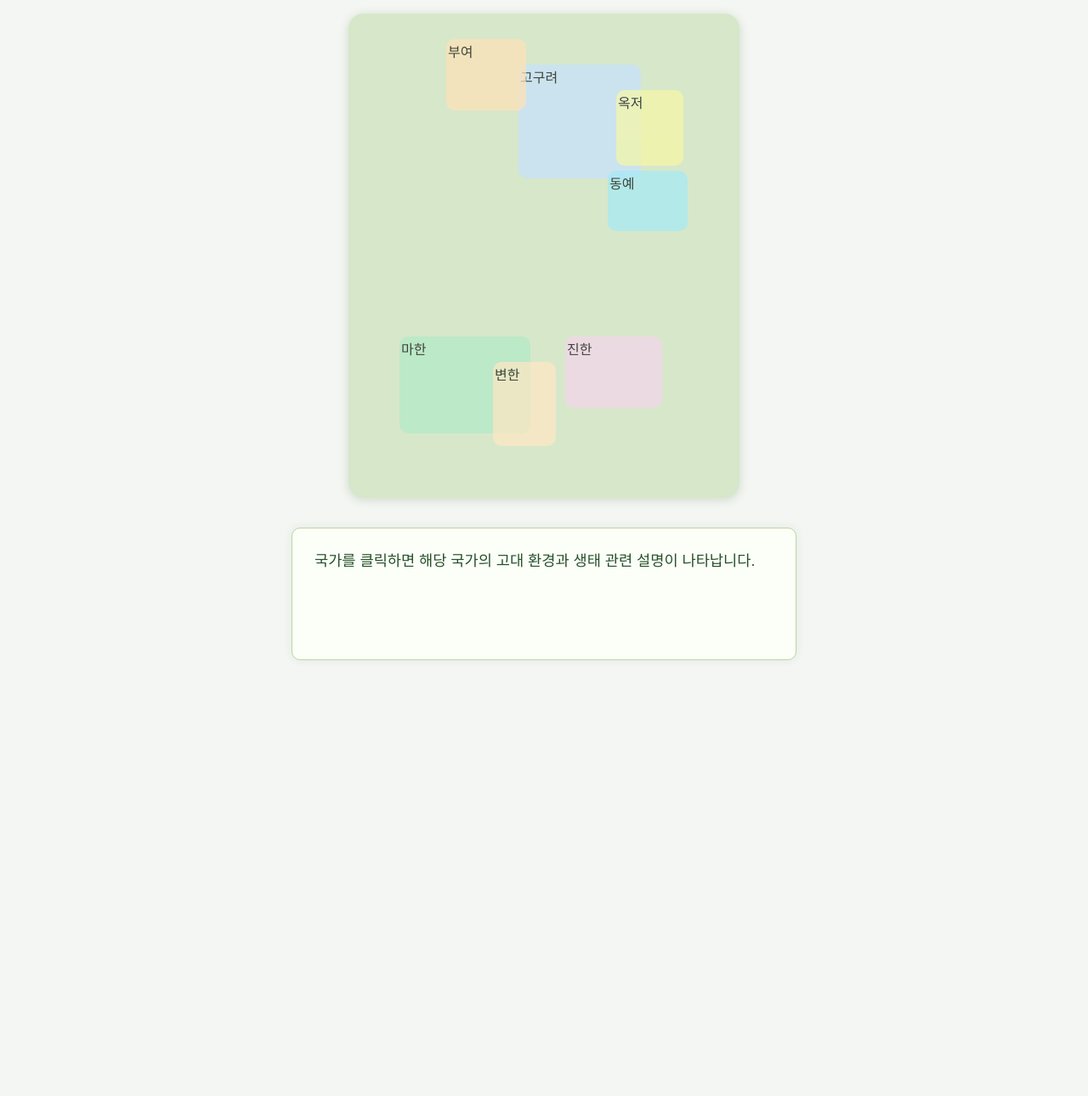
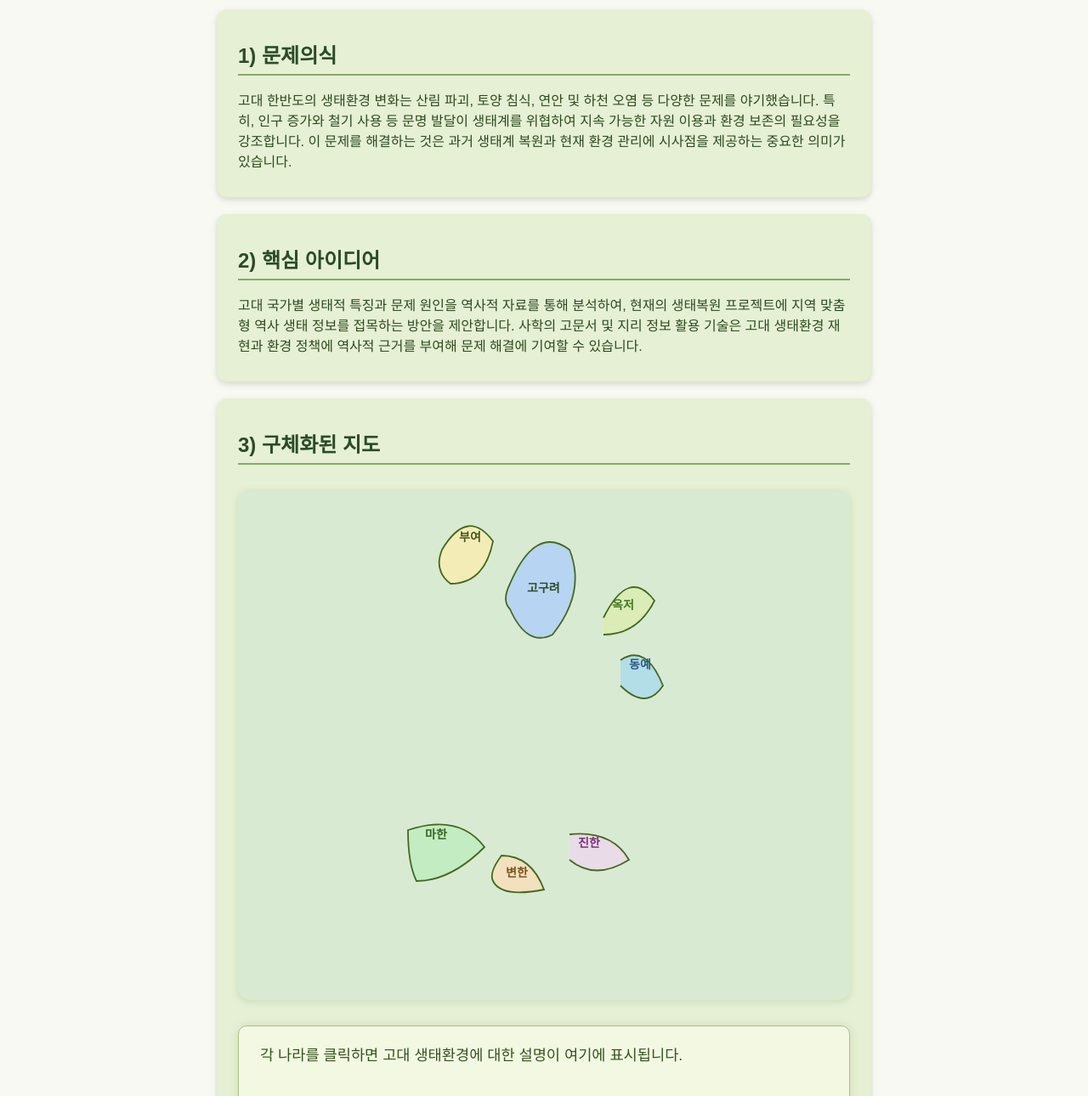
Before and after one commit to uchaechae/historial, a plain HTML site: page index.html in a window 1280 px wide. Shown: the part 90-1380 px from the top of the page at 85% size. Before the commit the page ends 902 px from the top, so only its background shows below. Drawn offline with Linux system fonts and the light colour scheme.

Commit message:
Update index.html

```diff
--- a/index.html
+++ b/index.html
@@ -1,110 +1,156 @@
 <!DOCTYPE html>
 <html lang="ko">
 <head>
-    <meta charset="UTF-8">
-    <title>고대 한반도 7국 생태환경 탐구</title>
+    <meta charset="UTF-8" />
+    <title>사학 관점 생태환경 해결 아이디어 웹앱</title>
     <style>
         body {
-            background: #f3f6f2;
             font-family: '맑은 고딕', Arial, sans-serif;
+            background-color: #f9f9f4;
             margin: 0; padding: 0;
+            color: #2e4a20;
         }
-        h1 {
+        header {
+            background-color: #a4c68f;
+            padding: 20px;
             text-align: center;
+            font-size: 1.8em;
+            font-weight: bold;
+            color: #1b2a10;
+        }
+        section {
+            max-width: 720px;
+            margin: 20px auto;
+            padding: 15px 25px;
+            background-color: #e6f0d4;
+            border-radius: 12px;
+            box-shadow: 0 3px 7px rgb(100 120 70 / 0.25);
+        }
+        h2 {
             color: #2a4c28;
-            margin-top: 30px;
+            margin-bottom: 12px;
+            border-bottom: 2px solid #8ba967;
+            padding-bottom: 6px;
         }
         .map-container {
-            display: flex;
-            justify-content: center;
-            margin: 30px 0 10px 0;
+            max-width: 740px;
+            margin: 30px auto;
+            background: #d9ead3;
+            border-radius: 14px;
+            box-shadow: 0 2px 8px rgba(90,120,40,0.18);
+            position: relative;
+            height: 600px;
         }
-        .korea-map {
-            position: relative;
-            width: 460px;
-            height: 570px;
-            background: #d7e7ca;
-            border-radius: 18px;
-            box-shadow: 0 2px 12px rgba(60,80,40,0.18);
-            overflow: hidden;
+        /* 구체적 지도 스타일 */
+        svg {
+            width: 100%;
+            height: 100%;
         }
         .region {
-            position: absolute;
             cursor: pointer;
-            border-radius: 10px;
-            opacity: 0.7;
-            border: 2px solid transparent;
-            transition: opacity 0.15s, border 0.2s;
+            fill-opacity: 0.7;
+            stroke: #43691f;
+            stroke-width: 1.8px;
+            transition: fill-opacity 0.3s, stroke-width 0.3s;
         }
-        .region:hover, .region.selected {
-            opacity: 1;
-            border: 2px solid #206030;
-            background: #eaffea;
+        .region:hover {
+            fill-opacity: 1;
+            stroke-width: 3px;
         }
-        .label {
-            font-size: 18px;
-            font-weight: bold;
-            color: #295231;
-            margin: 10px;
+        .selected {
+            fill-opacity: 1;
+            stroke-width: 3.5px;
+            fill: #a1d490 !important;
+            stroke: #29501a !important;
         }
         #info-box {
-            background: #fbfff8;
-            border: 1.5px solid #bdd6a0;
+            max-width: 700px;
+            margin: 30px auto;
+            background: #f3f8e2;
+            padding: 20px 25px;
             border-radius: 10px;
-            max-width: 540px;
-            margin: 35px auto;
-            padding: 24px 26px 20px 26px;
-            min-height: 110px;
-            color: #27502a;
-            box-shadow: 0 0 11px rgba(54,80,60,0.08);
+            border: 1.5px solid #a9c37c;
             font-size: 1.1em;
-            line-height: 1.6;
+            color: #36521f;
+            box-shadow: 0 0 12px rgba(70,100,20,0.12);
+            min-height: 100px;
         }
     </style>
 </head>
 <body>
-    <h1>고대 한반도 7국의 생태환경</h1>
-    <div class="map-container">
-        <div class="korea-map" id="map">
-            <!-- 고대 국가 영역 단순 사각 또는 타원 표시 -->
-            <div class="region" id="goguryeo"
-                 style="top:60px; left:200px; width:140px; height:130px; background:#c6e2ff;">고구려</div>
-            <div class="region" id="buyeo"
-                 style="top:30px; left:115px; width:90px; height:80px; background:#ffe2b7;">부여</div>
-            <div class="region" id="okjeo"
-                 style="top:90px; left:315px; width:75px; height:85px; background:#f7f7a5;">옥저</div>
-            <div class="region" id="dongye"
-                 style="top:185px; left:305px; width:90px; height:67px; background:#a4eaf7;">동예</div>
-            <div class="region" id="mahan"
-                 style="top:380px; left:60px; width:150px; height:110px; background:#b2ebc6;">마한</div>
-            <div class="region" id="byeonhan"
-                 style="top:410px; left:170px; width:70px; height:95px; background:#ffe7c5;">변한</div>
-            <div class="region" id="jinhan"
-                 style="top:380px; left:255px; width:110px; height:80px; background:#f5d5ee;">진한</div>
+
+    <header>사학과 전공 기반 생태환경 문제 해결 아이디어</header>
+
+    <section id="problem-awareness">
+        <h2>1) 문제의식</h2>
+        <p>고대 한반도의 생태환경 변화는 산림 파괴, 토양 침식, 연안 및 하천 오염 등 다양한 문제를 야기했습니다. 특히, 인구 증가와 철기 사용 등 문명 발달이 생태계를 위협하여 지속 가능한 자원 이용과 환경 보존의 필요성을 강조합니다. 이 문제를 해결하는 것은 과거 생태계 복원과 현재 환경 관리에 시사점을 제공하는 중요한 의미가 있습니다.</p>
+    </section>
+
+    <section id="core-idea">
+        <h2>2) 핵심 아이디어</h2>
+        <p>고대 국가별 생태적 특징과 문제 원인을 역사적 자료를 통해 분석하여, 현재의 생태복원 프로젝트에 지역 맞춤형 역사 생태 정보를 접목하는 방안을 제안합니다. 사학의 고문서 및 지리 정보 활용 기술은 고대 생태환경 재현과 환경 정책에 역사적 근거를 부여해 문제 해결에 기여할 수 있습니다.</p>
+    </section>
+
+    <section>
+        <h2>3) 구체화된 지도</h2>
+        <div class="map-container">
+            <svg viewBox="0 0 460 600" xmlns="http://www.w3.org/2000/svg" aria-label="고대 한반도 7국 지도" role="img">
+                <!-- 부여 -->
+                <path id="buyeo" class="region" d="M110,70 Q140,20 170,60 Q160,110 120,110 Q100,95 110,70Z" fill="#ffeeaa" />
+                <text x="130" y="60" fill="#445522" font-weight="bold" font-size="14">부여</text>
+
+                <!-- 고구려 -->
+                <path id="goguryeo" class="region" d="M190,110 Q220,40 260,70 Q280,120 240,170 Q210,185 190,140 Q180,130 190,110Z" fill="#aaccff" />
+                <text x="210" y="120" fill="#2a4c28" font-weight="bold" font-size="14">고구려</text>
+
+                <!-- 옥저 -->
+                <path id="okjeo" class="region" d="M300,150 Q330,90 360,130 Q340,170 300,170" fill="#ddeeaa"/>
+                <text x="310" y="140" fill="#447722" font-weight="bold" font-size="14">옥저</text>
+
+                <!-- 동예 -->
+                <path id="dongye" class="region" d="M320,200 Q350,180 370,230 Q350,260 320,230" fill="#a6dbef"/>
+                <text x="330" y="210" fill="#2a5a7f" font-weight="bold" font-size="14">동예</text>
+
+                <!-- 마한 -->
+                <path id="mahan" class="region" d="M70,400 Q130,380 160,420 Q120,460 80,460 Q70,440 70,400Z" fill="#bbeebb" />
+                <text x="90" y="410" fill="#3a6423" font-weight="bold" font-size="14">마한</text>
+
+                <!-- 변한 -->
+                <path id="byeonhan" class="region" d="M180,430 Q215,430 230,470 Q180,480 170,460Q165,450 180,430Z" fill="#ffddb6"/>
+                <text x="185" y="455" fill="#7a541d" font-weight="bold" font-size="14">변한</text>
+
+                <!-- 진한 -->
+                <path id="jinhan" class="region" d="M260,405 Q310,400 330,435 Q290,460 260,435" fill="#f1d6f0"/>
+                <text x="270" y="420" fill="#7a327a" font-weight="bold" font-size="14">진한</text>
+            </svg>
         </div>
-    </div>
-    <div id="info-box">국가를 클릭하면 해당 국가의 고대 환경과 생태 관련 설명이 나타납니다.</div>
+
+        <div id="info-box">각 나라를 클릭하면 고대 생태환경에 대한 설명이 여기에 표시됩니다.</div>
+    </section>
 
     <script>
-        // 각 나라별 설명 데이터
-        const info = {
+        const infoBox = document.getElementById('info-box');
+        const regions = document.querySelectorAll('.region');
+
+        const descriptions = {
+            'buyeo': '부여는 만주 및 북쪽 평야에 위치해 추운 기후와 대평원이 풍부했습니다. 한대성 식물과 유목생업이 특징이며, 강수 부족으로 가뭄 문제가 자주 있었습니다.',
             'goguryeo': '고구려는 산악과 하천이 많은 북부 지역에 위치하여 숲과 맑은 강이 많았습니다. 이로 인해 다양한 동식물이 서식했지만, 농경지 개간 등으로 숲이 점차 줄었습니다.',
-            'buyeo': '부여는 만주 및 북쪽 평야에 위치해 추운 기후와 대평원이 풍부했습니다. 한대성 식물과 유목생업이 특징이며, 강수 부족으로 가뭄 문제가 자주 있었습니다.',
             'okjeo': '옥저는 동북 해안 인근으로 어업과 해안 생태계가 풍부했으나, 인구 밀도 증가와 어획 남획으로 연안 환경이 점차 악화되었습니다.',
             'dongye': '동예는 산지와 하천이 많고, 자연림이 잘 보존됐으나, 철 생산으로 인한 산림 훼손 문제가 반복되었습니다.',
-            'mahan': '마한 지역은 온난 다습한 기후, 넓은 평야와 많은 강이 발달해 벼농사가 활성화됐으나, 수로 정비 실패 시 침수 피해가 잦았습니다. 그리고 철이 많이 생산되었다.',
+            'mahan': '마한 지역은 온난 다습한 기후, 넓은 평야와 많은 강이 발달해 벼농사가 활성화됐으나, 수로 정비 실패 시 침수 피해가 잦았습니다.',
             'byeonhan': '변한은 남해 연안 및 내륙 습지와 늪이 많았으며, 철기 사용에 따른 토양 오염 문제가 드러났습니다.',
             'jinhan': '진한은 산간지와 소규모 평야가 공존했으며, 온화한 기후 덕분에 다양한 작물이 재배됐지만, 남벌로 홍수와 토사 유실 피해가 있었습니다.'
         };
 
-        // 클릭 이벤트 등록
-        document.querySelectorAll('.region').forEach(el => {
-            el.addEventListener('click', function() {
-                // 모든 영역 선택 해제
-                document.querySelectorAll('.region').forEach(item => item.classList.remove('selected'));
-                this.classList.add('selected');
-                // 설명 바꾸기
-                document.getElementById('info-box').innerHTML = '<b>['+ this.innerText +']</b> ' + info[this.id];
+        function clearSelection() {
+            regions.forEach(r => r.classList.remove('selected'));
+        }
+
+        regions.forEach(region => {
+            region.addEventListener('click', () => {
+                clearSelection();
+                region.classList.add('selected');
+                infoBox.innerHTML = `<b>${region.textContent}</b><br>${descriptions[region.id]}`;
             });
         });
     </script>
```
